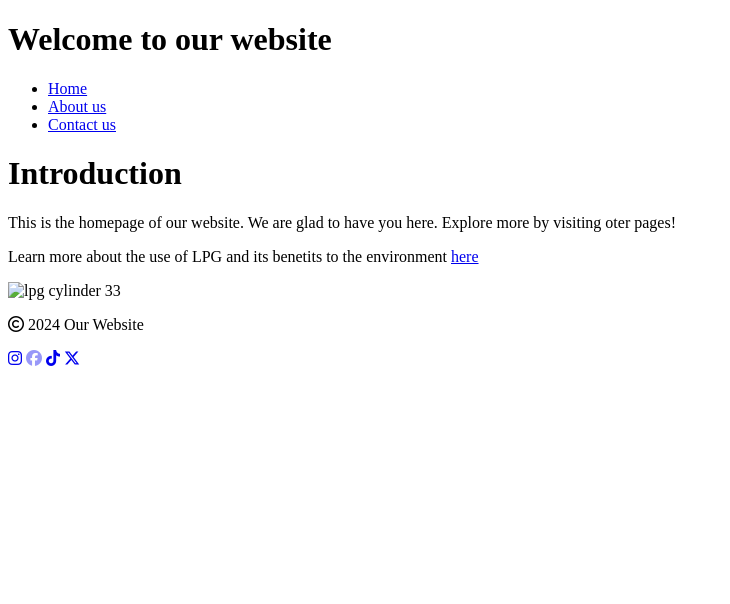
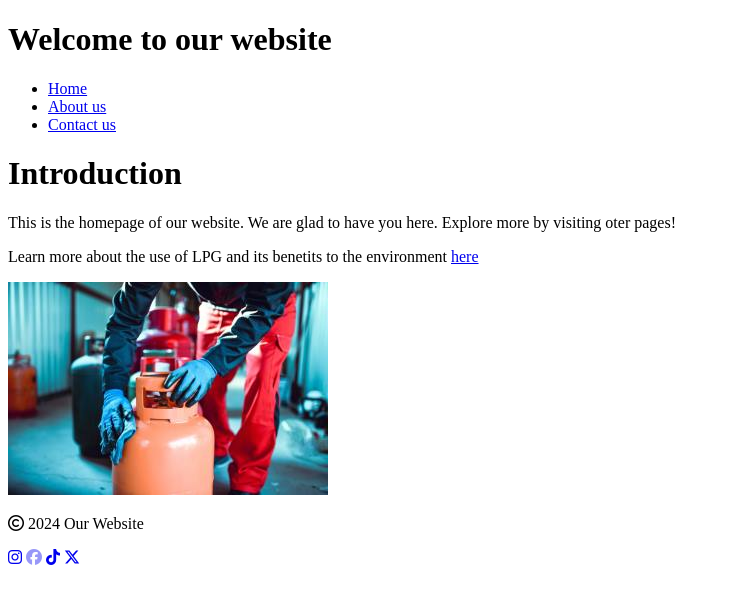
Before and after one commit to seldeo/Homework3, a plain HTML site: page index.html in a window 1280 px wide. Shown: the whole page, without its empty margins (0-730 px from the left). Drawn offline with Linux system fonts and the light colour scheme.

Commit message:
adding changes in index.html

```diff
--- a/index.html
+++ b/index.html
@@ -20,7 +20,7 @@
     <h1>Introduction</h1>
     <p>This is the homepage of our website. We are glad to have you here. Explore more by visiting oter pages!</p>
     <p>Learn more about the use of LPG and its benetits to the environment <a href="https://goil.com.gh/product-service/lpg/">here</a></p>
-    <img src="C:\Users\hp\Desktop\Tech4Girls\Homework3\lpg cylinder 33.jpg" alt="lpg cylinder 33">
+    <img src="Images/lpg cylinder 33.jpg" alt="lpg cylinder 33">
 
     <footer>
 <p><i class="fa-regular fa-copyright fa-beat"></i> 2024 Our Website</p>
```
